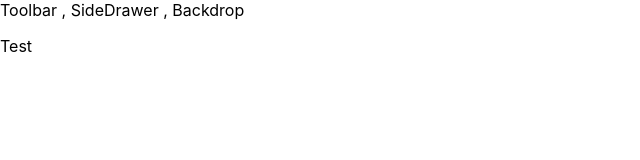
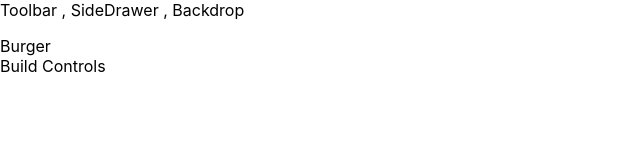
Before and after one commit to YoussefPasha/BURGER_ORDERING, a React (Create React App) app: page / in a window 1280 px wide. Shown: the top 160 px of the page, without its empty margins (0-640 px from the left). Built offline with nearby package versions, Linux system fonts and the light colour scheme.

Commit message:
Creating Containers as Names and places🚲

```diff
--- a/src/App.js
+++ b/src/App.js
@@ -1,11 +1,12 @@
 import React from "react";
 import "./App.css";
 import Layout from "./components/Layout/Layout";
+import BurgerBuilder from "./containers/BurgerBuilder/BurgerBuilder";
 function App() {
   return (
     <div>
       <Layout>
-        <p>Test</p>
+        <BurgerBuilder />
       </Layout>
     </div>
   );
--- /dev/null
+++ b/src/components/Layout/Layout.css
@@ -0,0 +1,3 @@
+.Content {
+  margin-top: 16px;
+}
--- a/src/components/Layout/Layout.js
+++ b/src/components/Layout/Layout.js
@@ -1,10 +1,11 @@
 import React from "react";
 
 import Auxx from "../../hoc/Auxx";
+import "./Layout.css";
 const Layout = (props) => (
   <Auxx>
     <div>Toolbar , SideDrawer , Backdrop</div>
-    <main>{props.children}</main>
+    <main className="Content">{props.children}</main>
   </Auxx>
 );
 
--- /dev/null
+++ b/src/containers/BurgerBuilder/BurgerBuilder.js
@@ -0,0 +1,16 @@
+import React, { Component } from "react";
+
+import Auxx from "../../hoc/Auxx";
+
+export class BurgerBuilder extends Component {
+  render() {
+    return (
+      <Auxx>
+        <div> Burger</div>
+        <div>Build Controls</div>
+      </Auxx>
+    );
+  }
+}
+
+export default BurgerBuilder;
```
